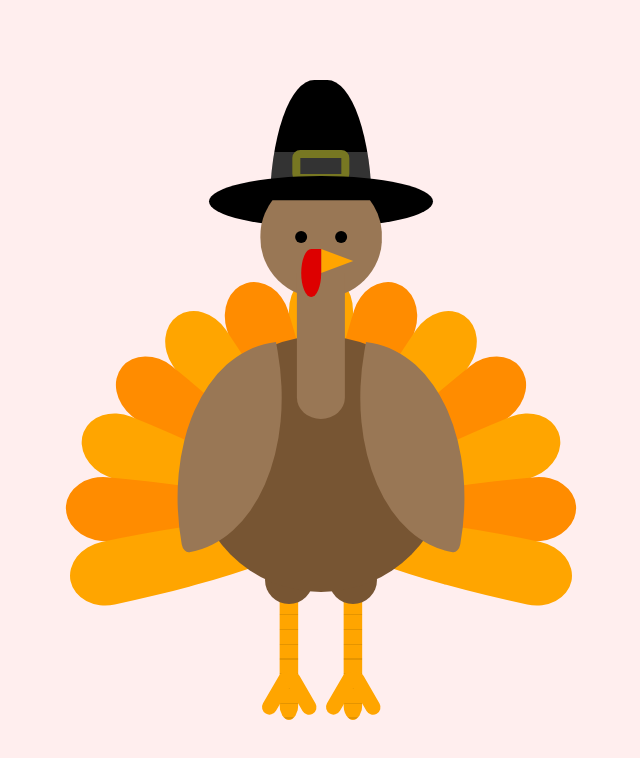
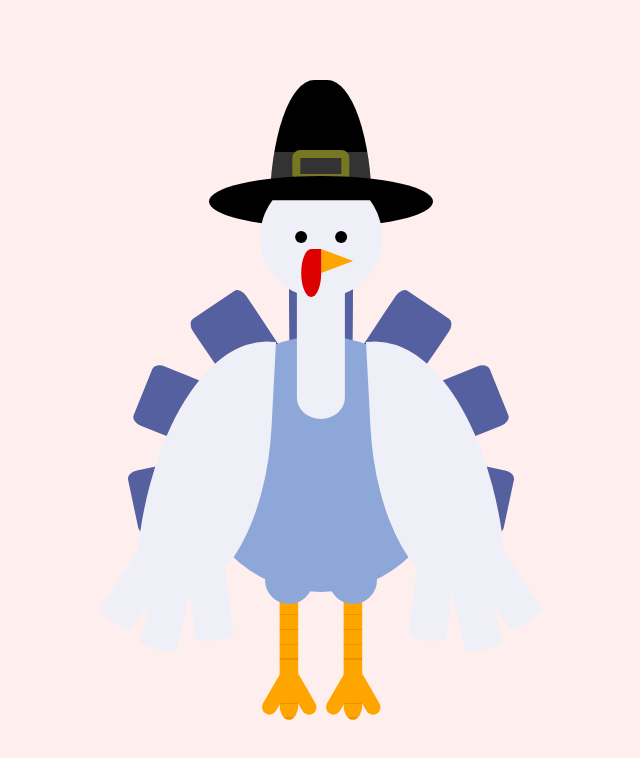
Before and after one commit to 528-cyber/TurkeyTime, a plain HTML site: page index.html in a window 1280 px wide. Shown: the whole page, without its empty margins (319-959 px from the left). Drawn offline with Linux system fonts and the light colour scheme.

Commit message:
Refactor turkey animation: update HTML structure and remove unused CSS

```diff
--- a/index.html
+++ b/index.html
@@ -5,74 +5,19 @@
     <meta charset="UTF-8">
     <meta name="viewport" content="width=device-width, initial-scale=1.0">
     <title>Thanksgiving Turkey | CSS Live Demo</title>
-   <!--
-  HONORS ADVANCED WEB DESIGN 2 | CSS LIVE DEMO
 
-  “Thanksgiving Turkey” by Álvaro Montoro
-  https://codepen.io/alvaromontoro/pen/GRjKBvp
-  Original HTML and CSS, with classroom comments added.
-
-  BEFORE CLASS
-  Open this file in a browser as your finished reference. Save a second
-  copy as index.html. In that copy, remove the CSS from STEP 1 through
-  the last .tail:nth-child rule. Keep the three page setup rules, the
-  corner badge styles and all the HTML. Have the two files open side
-  by side in VS Code. Save and refresh after each step.
-
-  LIVE-CODING ORDER | ABOUT 30 MINUTES
-  1. Body (4 min) — Center the rectangle, then round it into a circle.
-  2. Wings (4 min) — Draw one wing and mirror the other.
-  3. Head, neck and face (7 min) — Reveal the neck with ::before.
-     Then add the two eyes, triangle beak and red snood.
-  4. Legs and toes (4 min) — Reuse one leg style and rotate the toes.
-  5. Hat (4 min) — Build the brim and crown, then add the buckle.
-  6. Feather fan (7 min) — Start with one visible feather. Rotate
-     around its base, then reveal the full fan and alternating colors.
-
-  QUICK CLASS CHECK
-  Ask students to point to one example of symmetry and one of repetition.
-  For a DevTools experiment, toggle the neck's ::before rule or change a
-  feather's pivot. Refresh to bring back the original design.
-
-  MIT License
-  Copyright (c) 2020 Álvaro Montoro
-
-  Permission is hereby granted, free of charge, to any person obtaining
-  a copy of this software and associated documentation files (the
-  "Software"), to deal in the Software without restriction, including
-  without limitation the rights to use, copy, modify, merge, publish,
-  distribute, sublicense, and/or sell copies of the Software, and to
-  permit persons to whom the Software is furnished to do so, subject to
-  the following conditions:
-
-  The above copyright notice and this permission notice shall be
-  included in all copies or substantial portions of the Software.
-
-  THE SOFTWARE IS PROVIDED "AS IS", WITHOUT WARRANTY OF ANY KIND,
-  EXPRESS OR IMPLIED, INCLUDING BUT NOT LIMITED TO THE WARRANTIES OF
-  MERCHANTABILITY, FITNESS FOR A PARTICULAR PURPOSE AND NONINFRINGEMENT.
-  IN NO EVENT SHALL THE AUTHORS OR COPYRIGHT HOLDERS BE LIABLE FOR ANY
-  CLAIM, DAMAGES OR OTHER LIABILITY, WHETHER IN AN ACTION OF CONTRACT,
-  TORT OR OTHERWISE, ARISING FROM, OUT OF OR IN CONNECTION WITH THE
-  SOFTWARE OR THE USE OR OTHER DEALINGS IN THE SOFTWARE.
--->
     <style>
-      /* PAGE SETUP
-   Keep these three rules in the live-coding copy. */
         html,
         body {
             overflow: hidden;
             background: #fee;
         }
 
-      /* Reuse the palette below. Both sides use vmin, so the square scales
-   with the shorter side of the browser window. top and left put its
-   corner at the center. translate pulls it back by half its own size. */
         .cartoon {
-         --brown1: #753;
-         --brown2: #975;
+            --blue2: #8DA7D8;
+            --white1: #EFF0F7;
             --orange1: orange;
-         --orange2: darkorange;
+            --blue1: #54609F;
             width: 80vmin;
             height: 80vmin;
             position: absolute;
@@ -81,91 +26,100 @@
             transform: translate(-50%, -50%);
         }
 
-      /* Absolute positioning lets the parts overlap. Offsets use the nearest
-   positioned ancestor. Most parts use .cartoon. The face uses .head
-   because its parts are nested inside it. border-box keeps borders
-   inside the declared width and height. */
+
         .cartoon div {
             position: absolute;
             box-sizing: border-box;
         }
 
-      /* STEP 1 | BODY
-   Width and height are both 40% of the square canvas. Set the color
-   and refresh to see the square, then use border-radius to round it. */
         .body {
             width: 40%;
             height: 40%;
-         background: var(--brown1);
-         color: var(--brown1);
+            background: var(--blue2);
+            color: var(--blue2);
             border-radius: 50%;
-         /* left measures from the canvas. translate measures from the body.
-    Together they center the body horizontally. */
+
             top: 40%;
             left: 50%;
             transform: translate(-50%, 0);
-         /* Two sharp shadows shrink and shift down to add small details where
-    the legs meet the body. They pick up the CSS color. */
+
             box-shadow:
                 -4vmin 14.5vmin 0 -13vmin,
                 4vmin 14.5vmin 0 -13vmin
         }
 
-      /* STEP 2 | WINGS
-   Rounded and sharp corners shape the wing. Use the top-right corner
-   as the pivot so the wing tilts from where it meets the body. */
         .wing {
-         height: 30%;
+            height: 40%;
             width: 20%;
-         background: var(--brown2);
-         border-radius: 100% 0% 100% 5%;
+            background: var(--white1);
+            border-radius: 100% 0% 70% 5%;
             top: 41%;
             left: 23%;
             transform-origin: top right;
-         transform: rotate(-10deg);
+            transform: rotate(3deg);
+            overflow: visible;
         }
 
-      /* The + selects the wing immediately after the first one. left: auto
-   clears the shared left offset so right can place it. scaleX(-1)
-   mirrors both the shape and its tilt. */
+
         .wing+.wing {
             left: auto;
             right: 43%;
-         transform: scaleX(-1) rotate(-10deg);
+            transform: scaleX(-1) rotate(3deg);
         }
 
-      /* STEP 3 | HEAD, NECK AND FACE
-   Start with a circle. clip-path cuts a flat edge where the hat sits.
-   The clip extends below the circle to leave room for the neck. */
+        .wing-finger {
+            position: absolute;
+            width: 60%;
+            height: 15%;
+            background: var(--white1);
+            border-radius: 20% / 170% 170% 170% 170%;
+            transform-origin: left center;
+        }
+
+        .finger1 {
+            left: -15%;
+            top: 105%;
+            transform: rotate(-60deg);
+        }
+
+        .finger2 {
+            left: 20%;
+            top: 115%;
+            transform: rotate(-80deg);
+        }
+
+        .finger3 {
+            left: 65%;
+            top: 110%;
+            transform: rotate(-100deg);
+        }
+
+
         .head {
             width: 19%;
             height: 19%;
             border-radius: 50%;
-         background: var(--brown2);
+            background: var(--white1);
             top: 15%;
             left: 50%;
             transform: translate(-50%, 0);
             clip-path: polygon(0% 20%, 100% 20%, 100% 500%, 0% 500%);
         }
 
-      /* content: "" creates a box for the neck. It starts 80% down the head
-   so the two shapes overlap. The same brown fills the join, and the
-   last two corner radii round off the bottom. Refresh here. */
+
         .head::before {
             content: "";
             display: block;
             position: absolute;
             width: 40%;
             height: 120%;
-         background: var(--brown2);
+            background: var(--white1);
             top: 80%;
             left: 50%;
             transform: translate(-50%, 0);
             border-radius: 0 0 100% 100% / 30%;
         }
 
-      /* Draw one black dot 2.5vmin left of center. With zero blur, its shadow
-   makes a second dot 5vmin to the right, so the eyes are evenly spaced. */
         .eye {
             width: 10%;
             height: 10%;
@@ -177,8 +131,6 @@
             box-shadow: 5vmin 0
         }
 
-      /* The top and bottom borders are transparent. They taper the orange
-   left border into a triangle that points to the right. */
         .beak {
             width: 4vmin;
             height: 3vmin;
@@ -189,8 +141,7 @@
             left: 50%;
         }
 
-      /* The snood starts at the same center line as the beak. Shifting it
-   left by its full width places it just to the left of that line. */
+
         .red {
             width: 2.5vmin;
             height: 6vmin;
@@ -201,9 +152,7 @@
             transform: translate(-100%, 0);
         }
 
-      /* STEP 4 | LEGS AND TOES
-   Start both legs at the center and shift them 4vmin in opposite
-   directions. The repeating gradient adds thin stripes over the orange. */
+
         .leg {
             width: 3%;
             height: 21%;
@@ -220,9 +169,7 @@
             transform: translate(-50%, 0) translate(4vmin, 0);
         }
 
-      /* Each leg gets two toes from the same rule. Both pivot at the top
-   center so they stay attached as they rotate. The final rule turns
-   the second toe the opposite way so the toes spread apart. */
+
         .leg::before,
         .leg::after {
             content: "";
@@ -242,9 +189,7 @@
             transform: translate(-50%, 0) rotate(-30deg);
         }
 
-      /* STEP 5 | HAT
-   Start with a wide, short oval for the brim. The inset shadow stays
-   inside the crown and paints the lighter band across the bottom. */
+
         .hat-bottom {
             width: 35%;
             height: 8%;
@@ -266,8 +211,7 @@
             transform: translate(-50%, 0);
         }
 
-      /* A small bordered box makes the buckle. Its position is measured
-   from the crown, so it follows the hat if the hat moves. */
+
         .hat-top::before {
             content: "";
             display: block;
@@ -281,85 +225,49 @@
             transform: translate(-50%, 0);
         }
 
-      /* STEP 6 | ALL 13 TAIL FEATHERS
-   All 13 feathers overlap until their angles differ. The feather divs
-   come first in the HTML, so the rest of the turkey paints over them. */
+
         .tail {
             width: 10%;
-         height: 40%;
+            height: 30%;
             background: var(--orange1);
-         border-radius: 100% / 30% 30% 170% 170%;
-         /* Put the pivot at the center of the bottom edge so the tips fan out
-    while the bases stay together. */
+            border-radius: 20% / 10% 10% 170% 170%;
+
             transform-origin: 50% 100%;
             top: 30%;
             left: 50%;
             transform: translate(-50%, 0);
         }
 
-      /* nth-child counts all children of .cartoon in HTML order. Since the
-   feathers come first, odd and even alternate the feather colors. */
-      .tail:nth-child(odd) {
-         background: var(--orange1);
+        .tail {
+            background: var(--blue1);
         }
 
-      .tail:nth-child(even) {
-         background: var(--orange2);
-      }
 
-      /* Each transform replaces the base transform, so keep translate to
-   center every feather on the same line. One upright feather and pairs
-   of equal positive and negative angles make a symmetric fan.
-   Add the 17deg rule first and toggle transform-origin in DevTools. */
         .tail:nth-child(1) {
             transform: translate(-50%, 0) rotate(0);
         }
 
         .tail:nth-child(2) {
-         transform: translate(-50%, 0) rotate(17deg);
+            transform: translate(-50%, 0) rotate(34deg);
         }
 
         .tail:nth-child(3) {
-         transform: translate(-50%, 0) rotate(34deg);
+            transform: translate(-50%, 0) rotate(68deg);
         }
 
         .tail:nth-child(4) {
-         transform: translate(-50%, 0) rotate(51deg);
+            transform: translate(-50%, 0) rotate(102deg);
         }
 
         .tail:nth-child(5) {
-         transform: translate(-50%, 0) rotate(68deg);
+            transform: translate(-50%, 0) rotate(-34deg);
         }
 
         .tail:nth-child(6) {
-         transform: translate(-50%, 0) rotate(85deg);
+            transform: translate(-50%, 0) rotate(-68deg);
         }
 
         .tail:nth-child(7) {
-         transform: translate(-50%, 0) rotate(102deg);
-      }
-
-      .tail:nth-child(8) {
-         transform: translate(-50%, 0) rotate(-17deg);
-      }
-
-      .tail:nth-child(9) {
-         transform: translate(-50%, 0) rotate(-34deg);
-      }
-
-      .tail:nth-child(10) {
-         transform: translate(-50%, 0) rotate(-51deg);
-      }
-
-      .tail:nth-child(11) {
-         transform: translate(-50%, 0) rotate(-68deg);
-      }
-
-      .tail:nth-child(12) {
-         transform: translate(-50%, 0) rotate(-85deg);
-      }
-
-      .tail:nth-child(13) {
             transform: translate(-50%, 0) rotate(-102deg);
         }
     </style>
@@ -374,17 +282,20 @@
         <div class="tail"></div>
         <div class="tail"></div>
         <div class="tail"></div>
-      <div class="tail"></div>
-      <div class="tail"></div>
-      <div class="tail"></div>
-      <div class="tail"></div>
-      <div class="tail"></div>
-      <div class="tail"></div>
         <div class="leg"></div>
         <div class="leg"></div>
         <div class="body"></div>
-      <div class="wing"></div>
-      <div class="wing"></div>
+        <div class="wing">
+            <div class="wing-finger finger1"></div>
+            <div class="wing-finger finger2"></div>
+            <div class="wing-finger finger3"></div>
+        </div>
+
+        <div class="wing">
+            <div class="wing-finger finger1"></div>
+            <div class="wing-finger finger2"></div>
+            <div class="wing-finger finger3"></div>
+        </div>
         <div class="hat-top"></div>
         <div class="hat-bottom"></div>
         <div class="head">
--- a/style.css
+++ /dev/null
@@ -1,303 +0,0 @@
- html,
- body {
-     overflow: hidden;
-     background: #fee;
- }
-
- /* Reuse the palette below. Both sides use vmin, so the square scales
-   with the shorter side of the browser window. top and left put its
-   corner at the center. translate pulls it back by half its own size. */
- .cartoon {
-     --brown1: #753;
-     --brown2: #975;
-     --orange1: orange;
-     --orange2: darkorange;
-     width: 80vmin;
-     height: 80vmin;
-     position: absolute;
-     top: 50%;
-     left: 50%;
-     transform: translate(-50%, -50%);
- }
-
- /* Absolute positioning lets the parts overlap. Offsets use the nearest
-   positioned ancestor. Most parts use .cartoon. The face uses .head
-   because its parts are nested inside it. border-box keeps borders
-   inside the declared width and height. */
- .cartoon div {
-     position: absolute;
-     box-sizing: border-box;
- }
-
- /* STEP 1 | BODY
-   Width and height are both 40% of the square canvas. Set the color
-   and refresh to see the square, then use border-radius to round it. */
- .body {
-     width: 40%;
-     height: 40%;
-     background: var(--brown1);
-     color: var(--brown1);
-     border-radius: 50%;
-     /* left measures from the canvas. translate measures from the body.
-    Together they center the body horizontally. */
-     top: 40%;
-     left: 50%;
-     transform: translate(-50%, 0);
-     /* Two sharp shadows shrink and shift down to add small details where
-    the legs meet the body. They pick up the CSS color. */
-     box-shadow:
-         -4vmin 14.5vmin 0 -13vmin,
-         4vmin 14.5vmin 0 -13vmin
- }
-
- /* STEP 2 | WINGS
-   Rounded and sharp corners shape the wing. Use the top-right corner
-   as the pivot so the wing tilts from where it meets the body. */
- .wing {
-     height: 30%;
-     width: 20%;
-     background: var(--brown2);
-     border-radius: 100% 0% 100% 5%;
-     top: 41%;
-     left: 23%;
-     transform-origin: top right;
-     transform: rotate(-10deg);
- }
-
- /* The + selects the wing immediately after the first one. left: auto
-   clears the shared left offset so right can place it. scaleX(-1)
-   mirrors both the shape and its tilt. */
- .wing+.wing {
-     left: auto;
-     right: 43%;
-     transform: scaleX(-1) rotate(-10deg);
- }
-
- /* STEP 3 | HEAD, NECK AND FACE
-   Start with a circle. clip-path cuts a flat edge where the hat sits.
-   The clip extends below the circle to leave room for the neck. */
- .head {
-     width: 19%;
-     height: 19%;
-     border-radius: 50%;
-     background: var(--brown2);
-     top: 15%;
-     left: 50%;
-     transform: translate(-50%, 0);
-     clip-path: polygon(0% 20%, 100% 20%, 100% 500%, 0% 500%);
- }
-
- /* content: "" creates a box for the neck. It starts 80% down the head
-   so the two shapes overlap. The same brown fills the join, and the
-   last two corner radii round off the bottom. Refresh here. */
- .head::before {
-     content: "";
-     display: block;
-     position: absolute;
-     width: 40%;
-     height: 120%;
-     background: var(--brown2);
-     top: 80%;
-     left: 50%;
-     transform: translate(-50%, 0);
-     border-radius: 0 0 100% 100% / 30%;
- }
-
- /* Draw one black dot 2.5vmin left of center. With zero blur, its shadow
-   makes a second dot 5vmin to the right, so the eyes are evenly spaced. */
- .eye {
-     width: 10%;
-     height: 10%;
-     background: black;
-     border-radius: 50%;
-     top: 45%;
-     left: 50%;
-     transform: translate(-50%, 0) translate(-2.5vmin, 0);
-     box-shadow: 5vmin 0
- }
-
- /* The top and bottom borders are transparent. They taper the orange
-   left border into a triangle that points to the right. */
- .beak {
-     width: 4vmin;
-     height: 3vmin;
-     border-left: 4vmin solid var(--orange1);
-     border-top: 1.5vmin solid transparent;
-     border-bottom: 1.5vmin solid transparent;
-     top: 60%;
-     left: 50%;
- }
-
- /* The snood starts at the same center line as the beak. Shifting it
-   left by its full width places it just to the left of that line. */
- .red {
-     width: 2.5vmin;
-     height: 6vmin;
-     background: #d00;
-     border-radius: 100% / 100% 0 100% 100%;
-     top: 60%;
-     left: 50%;
-     transform: translate(-100%, 0);
- }
-
- /* STEP 4 | LEGS AND TOES
-   Start both legs at the center and shift them 4vmin in opposite
-   directions. The repeating gradient adds thin stripes over the orange. */
- .leg {
-     width: 3%;
-     height: 21%;
-     background: var(--orange1);
-     top: 79%;
-     left: 50%;
-     transform: translate(-50%, 0) translate(-4vmin, 0);
-     border-radius: 5vmin / 50%;
-     background-image:
-         repeating-linear-gradient(transparent 0 10%, rgba(0, 0, 0, 0.1) 0 11%);
- }
-
- .leg+.leg {
-     transform: translate(-50%, 0) translate(4vmin, 0);
- }
-
- /* Each leg gets two toes from the same rule. Both pivot at the top
-   center so they stay attached as they rotate. The final rule turns
-   the second toe the opposite way so the toes spread apart. */
- .leg::before,
- .leg::after {
-     content: "";
-     display: block;
-     position: absolute;
-     width: 80%;
-     height: 35%;
-     left: 50%;
-     bottom: 0;
-     background: var(--orange1);
-     border-radius: 5vmin;
-     transform-origin: 50% 0;
-     transform: translate(-50%, 0) rotate(30deg);
- }
-
- .leg::after {
-     transform: translate(-50%, 0) rotate(-30deg);
- }
-
- /* STEP 5 | HAT
-   Start with a wide, short oval for the brim. The inset shadow stays
-   inside the crown and paints the lighter band across the bottom. */
- .hat-bottom {
-     width: 35%;
-     height: 8%;
-     border-radius: 50%;
-     background: black;
-     top: 15%;
-     left: 50%;
-     transform: translate(-50%, 0);
- }
-
- .hat-top {
-     width: 16%;
-     height: 20%;
-     background: black;
-     box-shadow: inset 0 -7vmin #fff3;
-     border-radius: 100% / 230% 230% 0% 0%;
-     top: 0;
-     left: 50%;
-     transform: translate(-50%, 0);
- }
-
- /* A small bordered box makes the buckle. Its position is measured
-   from the crown, so it follows the hat if the hat moves. */
- .hat-top::before {
-     content: "";
-     display: block;
-     position: absolute;
-     width: 40%;
-     height: 2vmin;
-     border: 1vmin solid #772;
-     border-radius: 1vmin;
-     bottom: 3.25vmin;
-     left: 50%;
-     transform: translate(-50%, 0);
- }
-
- /* STEP 6 | ALL 13 TAIL FEATHERS
-   All 13 feathers overlap until their angles differ. The feather divs
-   come first in the HTML, so the rest of the turkey paints over them. */
- .tail {
-     width: 10%;
-     height: 40%;
-     background: var(--orange1);
-     border-radius: 100% / 30% 30% 170% 170%;
-     /* Put the pivot at the center of the bottom edge so the tips fan out
-    while the bases stay together. */
-     transform-origin: 50% 100%;
-     top: 30%;
-     left: 50%;
-     transform: translate(-50%, 0);
- }
-
- /* nth-child counts all children of .cartoon in HTML order. Since the
-   feathers come first, odd and even alternate the feather colors. */
- .tail:nth-child(odd) {
-     background: var(--orange1);
- }
-
- .tail:nth-child(even) {
-     background: var(--orange2);
- }
-
- /* Each transform replaces the base transform, so keep translate to
-   center every feather on the same line. One upright feather and pairs
-   of equal positive and negative angles make a symmetric fan.
-   Add the 17deg rule first and toggle transform-origin in DevTools. */
- .tail:nth-child(1) {
-     transform: translate(-50%, 0) rotate(0);
- }
-
- .tail:nth-child(2) {
-     transform: translate(-50%, 0) rotate(17deg);
- }
-
- .tail:nth-child(3) {
-     transform: translate(-50%, 0) rotate(34deg);
- }
-
- .tail:nth-child(4) {
-     transform: translate(-50%, 0) rotate(51deg);
- }
-
- .tail:nth-child(5) {
-     transform: translate(-50%, 0) rotate(68deg);
- }
-
- .tail:nth-child(6) {
-     transform: translate(-50%, 0) rotate(85deg);
- }
-
- .tail:nth-child(7) {
-     transform: translate(-50%, 0) rotate(102deg);
- }
-
- .tail:nth-child(8) {
-     transform: translate(-50%, 0) rotate(-17deg);
- }
-
- .tail:nth-child(9) {
-     transform: translate(-50%, 0) rotate(-34deg);
- }
-
- .tail:nth-child(10) {
-     transform: translate(-50%, 0) rotate(-51deg);
- }
-
- .tail:nth-child(11) {
-     transform: translate(-50%, 0) rotate(-68deg);
- }
-
- .tail:nth-child(12) {
-     transform: translate(-50%, 0) rotate(-85deg);
- }
-
- .tail:nth-child(13) {
-     transform: translate(-50%, 0) rotate(-102deg);
- }
```
Lines whose indentation alone changed are shown as unchanged.
